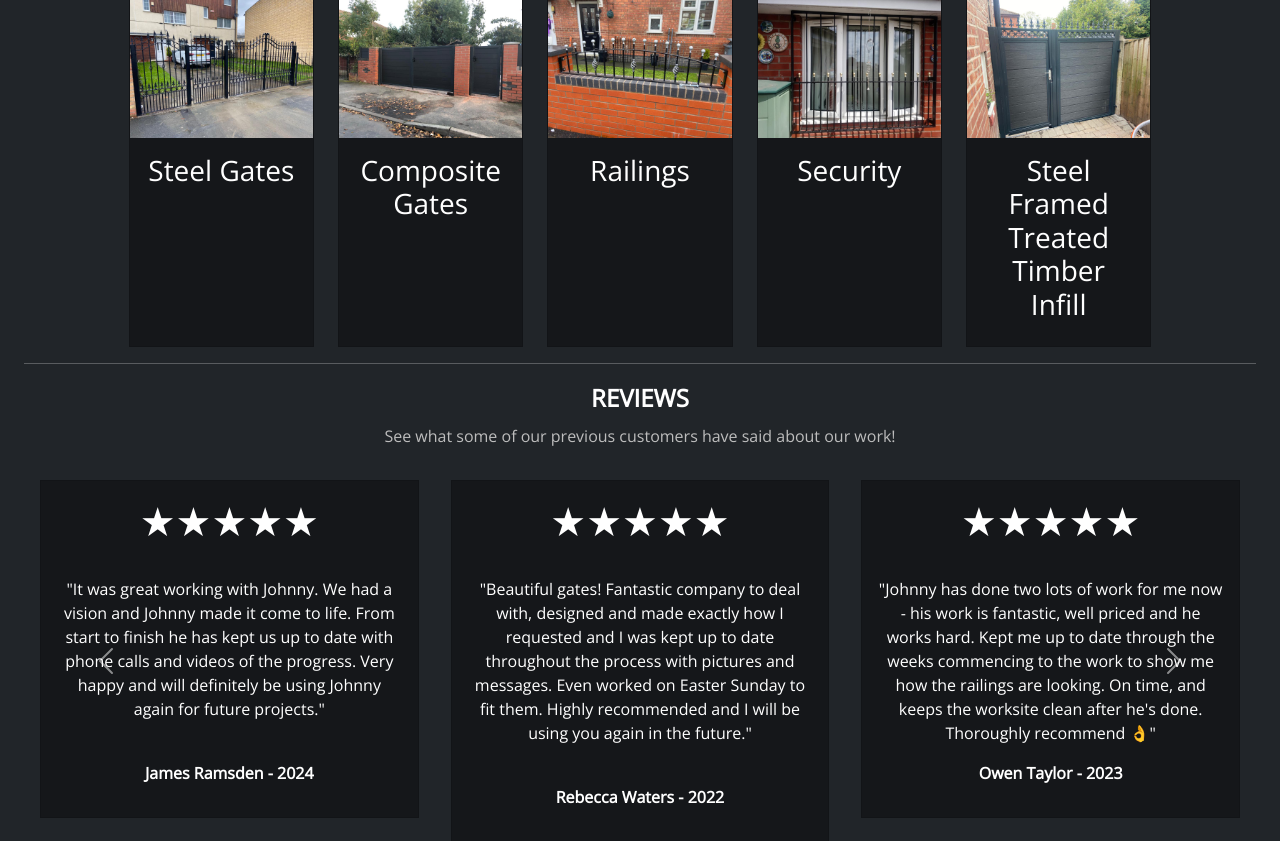
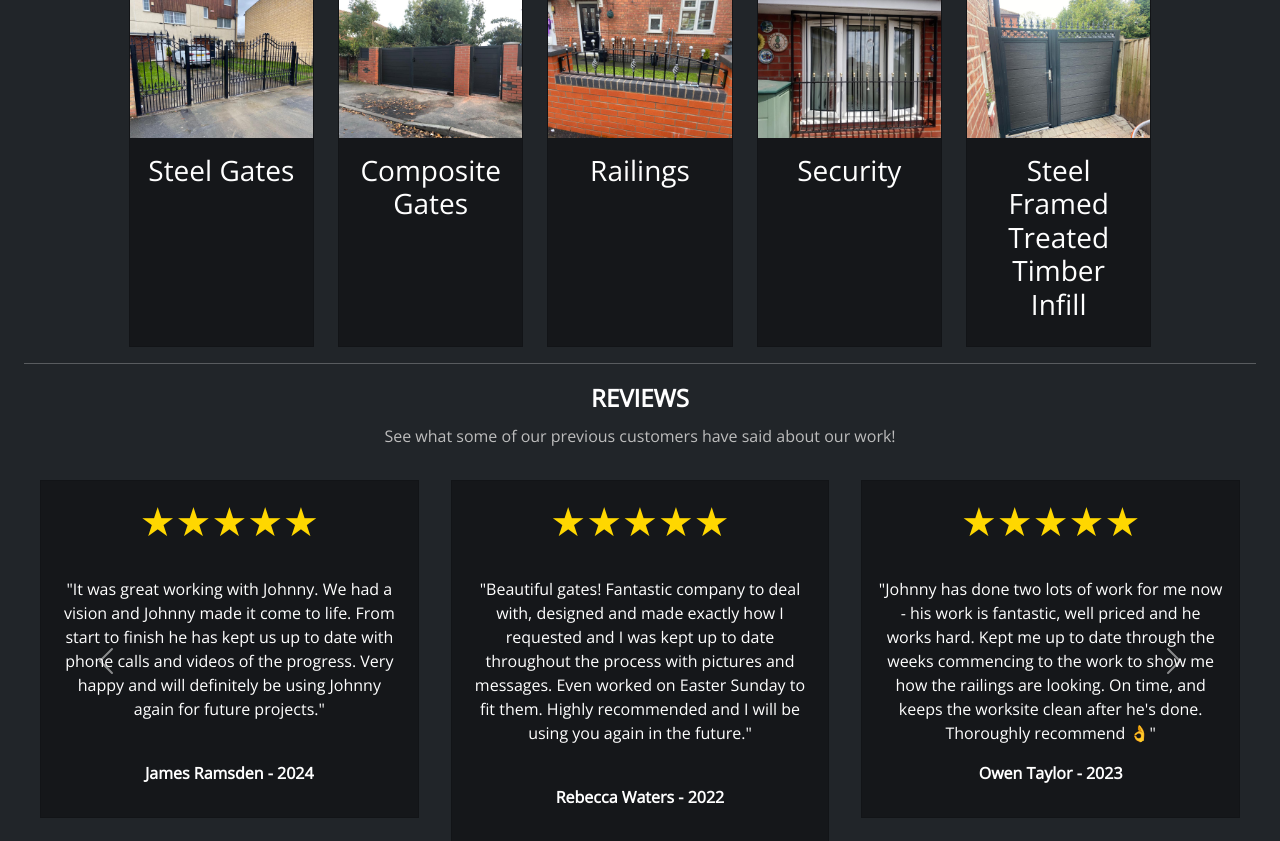
Before and after one commit to ethanbfc/5liveweldings, a Django app: page / in a window 1280 px wide. Shown: the part 535-1376 px from the top of the page. Run offline with Django 4.2, Linux system fonts and the light colour scheme.

Commit message:
style: Use gold colour for review ratings

```diff
--- a/home/templates/index.html
+++ b/home/templates/index.html
@@ -140,7 +140,7 @@
                     <div class="col-sm-4 col-12 p-3">
                         <div class="card">
                             <div class="card-body text-center">
-                                <h1>★★★★★</h1>
+                                <h1 class="carousel-rating">★★★★★</h1>
                                 <br>
                                 <p>
                                     "It was great working with Johnny. We had a vision and Johnny made it come to life. From start to finish he has kept us up to date with
@@ -156,7 +156,7 @@
                     <div class="col-sm-4 col-12 p-3">
                         <div class="card">
                             <div class="card-body text-center">
-                                <h1>★★★★★</h1>
+                                <h1 class="carousel-rating">★★★★★</h1>
                                 <br>
                                 <p>
                                     "Beautiful gates! Fantastic company to deal with, designed and made exactly how I requested and I was kept up to date throughout the process
@@ -172,7 +172,7 @@
                     <div class="col-sm-4 col-12 p-3">
                         <div class="card">
                             <div class="card-body text-center">
-                                <h1>★★★★★</h1>
+                                <h1 class="carousel-rating">★★★★★</h1>
                                 <br>
                                 <p>
                                     "Johnny has done two lots of work for me now - his work is fantastic, well priced and he works hard. Kept me up to date through the weeks
@@ -187,7 +187,7 @@
                     <div class="col-sm-4 col-12 p-3">
                         <div class="card">
                             <div class="card-body text-center">
-                                <h1>★★★★★</h1>
+                                <h1 class="carousel-rating">★★★★★</h1>
                                 <br>
                                 <p>
                                     "This is the second time we've used these guys and their attention to detail is second to none. They were in constant contact on the
@@ -204,7 +204,7 @@
                     <div class="col-sm-4 col-12 p-3">
                         <div class="card">
                             <div class="card-body text-center">
-                                <h1>★★★★★</h1>
+                                <h1 class="carousel-rating">★★★★★</h1>
                                 <br>
                                 <p>
                                     "Johnny did an absolute amazing job, tailored the design to exactly how I wanted it. Kept me updated through out the whole process. His
@@ -220,7 +220,7 @@
                     <div class="col-sm-4 col-12 p-3">
                         <div class="card">
                             <div class="card-body text-center">
-                                <h1>★★★★★</h1>
+                                <h1 class="carousel-rating">★★★★★</h1>
                                 <br>
                                 <p>
                                     "Absolutely flawless service! Great communication from start to finish. Johnny regularly updated me with pictures of the progress of my order
--- a/static/css/index.css
+++ b/static/css/index.css
@@ -61,6 +61,10 @@
     display: flex;
 }
 
+.carousel-rating {
+    color: gold
+}
+
 @media (max-width: 575px) {
     .carousel-inner .carousel-item > div {
         display: none;
```
